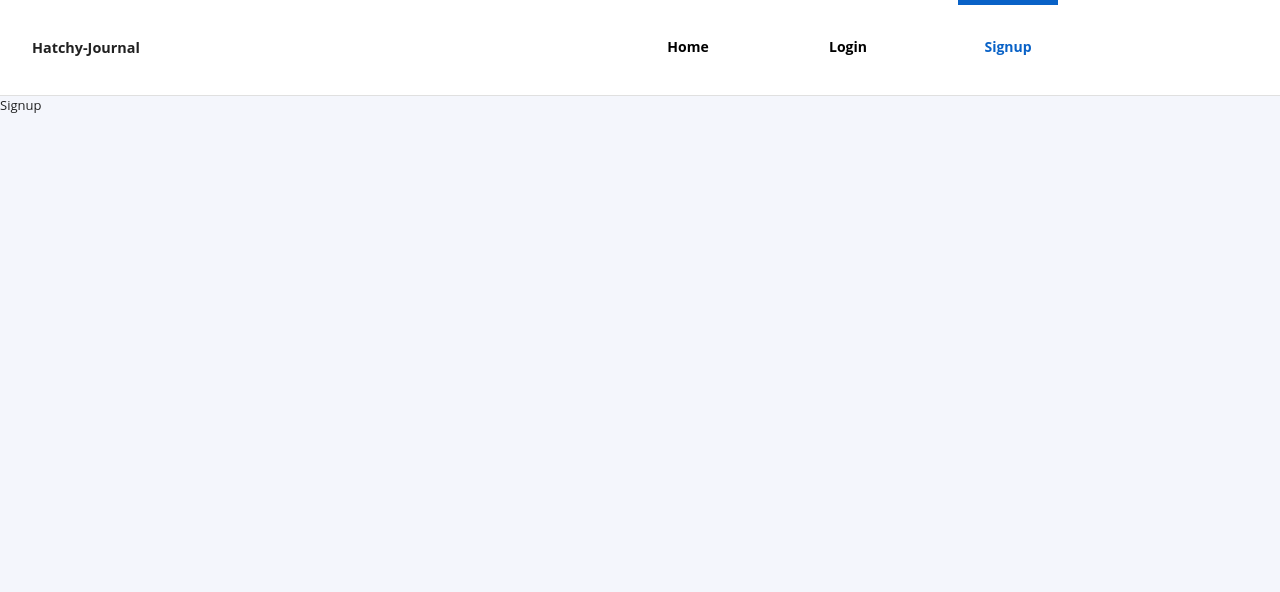
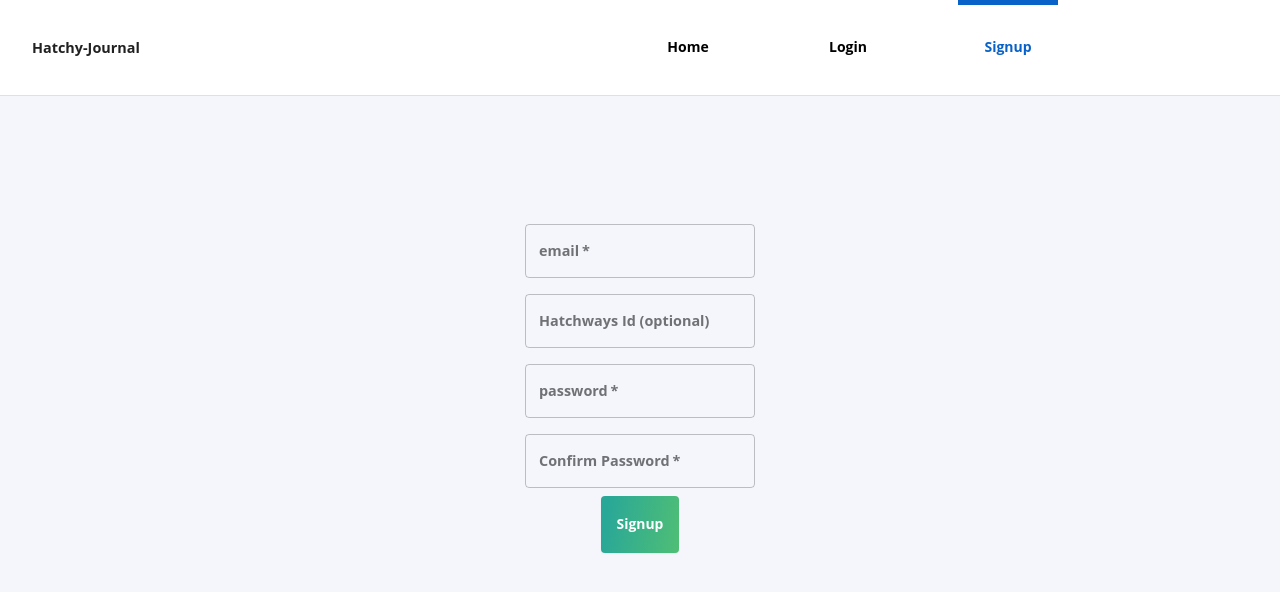
Before and after one commit to hatchways/journal-extension, a React (Create React App) app in the folder client/: page /signup in a window 1280 px wide. Shown: the top 592 px of the page. Built offline with nearby package versions, Linux system fonts and the light colour scheme.

Commit message:
Add basic Auth UI

```diff
--- a/client/src/pages/Login.tsx
+++ b/client/src/pages/Login.tsx
@@ -1,5 +1,93 @@
+import React, { useState } from "react";
+import { useNavigate } from "react-router-dom";
+import { Box, TextField, Grid, Button, Typography } from "@material-ui/core";
+import { useAuth } from "../hooks/useAuth";
+
 const Login = () => {
-  return <div>Login</div>;
+  const { login } = useAuth();
+  const navigate = useNavigate();
+
+  const [state, setState] = useState({
+    email: "",
+    password: "",
+    error: "",
+  });
+  const handleLogin = async () => {
+    try {
+      await login(state.email, state.password);
+      navigate("/");
+    } catch (error) {
+      setState((prev) => ({
+        ...prev,
+        error: "There was an error. Please try again",
+      }));
+    }
+  };
+
+  const shouldDisableSubmit = () => {
+    return !(state.email && state.password);
+  };
+
+  const handleChange = (
+    e: React.ChangeEvent<HTMLInputElement | HTMLTextAreaElement>,
+  ) => {
+    const { name, value } = e.target;
+    console.log(name);
+    console.log(value);
+    setState((prev) => ({ ...prev, [name]: value }));
+  };
+
+  return (
+    <Box padding={16}>
+      <Grid
+        container
+        direction="column"
+        alignItems="center"
+        justifyContent="center"
+        spacing={2}
+      >
+        <Grid item>
+          <TextField
+            fullWidth
+            label="email"
+            variant="outlined"
+            name="email"
+            value={state.email || ""}
+            type="text"
+            onChange={handleChange}
+            required
+          />
+        </Grid>
+        <Grid item>
+          <TextField
+            fullWidth
+            label="password"
+            required
+            variant="outlined"
+            name="password"
+            value={state.password || ""}
+            type="text"
+            onChange={handleChange}
+          />
+        </Grid>
+        {state.error && (
+          <Typography variant="subtitle1" color="error">
+            {state.error}
+          </Typography>
+        )}
+        <Button
+          type="submit"
+          onClick={handleLogin}
+          variant="contained"
+          color="primary"
+          size="large"
+          disabled={shouldDisableSubmit()}
+        >
+          Signup
+        </Button>
+      </Grid>
+    </Box>
+  );
 };
 
 export default Login;
--- a/client/src/pages/Signup.tsx
+++ b/client/src/pages/Signup.tsx
@@ -1,5 +1,120 @@
+import React, { useState } from "react";
+import { useNavigate } from "react-router-dom";
+import { Box, TextField, Grid, Button, Typography } from "@material-ui/core";
+import { useAuth } from "../hooks/useAuth";
+
 const Signup = () => {
-  return <div>Signup</div>;
+  const { signup } = useAuth();
+  const navigate = useNavigate();
+
+  const [state, setState] = useState({
+    email: "",
+    password: "",
+    confirmPassword: "",
+    hatchwaysId: "",
+    error: "",
+  });
+
+  const handleSignup = async () => {
+    try {
+      await signup(state.email, state.password, state.hatchwaysId);
+      navigate("/");
+    } catch (error) {
+      setState((prev) => ({
+        ...prev,
+        error: "There was an error. Please try again",
+      }));
+    }
+  };
+
+  const shouldDisableSubmit = () => {
+    return (
+      !(state.email && state.password && state.confirmPassword) &&
+      state.password !== state.confirmPassword
+    );
+  };
+
+  const handleChange = (
+    e: React.ChangeEvent<HTMLInputElement | HTMLTextAreaElement>,
+  ) => {
+    const { name, value } = e.target;
+    setState((prev) => ({ ...prev, [name]: value }));
+  };
+
+  return (
+    <Box padding={16}>
+      <Grid
+        container
+        direction="column"
+        alignItems="center"
+        justifyContent="center"
+        spacing={2}
+      >
+        <Grid item>
+          <TextField
+            fullWidth
+            label="email"
+            variant="outlined"
+            name="email"
+            value={state.email || ""}
+            type="text"
+            onChange={handleChange}
+            required
+          />
+        </Grid>
+        <Grid item>
+          <TextField
+            fullWidth
+            label="Hatchways Id (optional)"
+            variant="outlined"
+            name="hatchwaysId"
+            value={state.hatchwaysId || ""}
+            type="text"
+            onChange={handleChange}
+          />
+        </Grid>
+        <Grid item>
+          <TextField
+            fullWidth
+            label="password"
+            required
+            variant="outlined"
+            name="password"
+            value={state.password || ""}
+            type="text"
+            onChange={handleChange}
+          />
+        </Grid>
+        <Grid item>
+          <TextField
+            fullWidth
+            variant="outlined"
+            label="Confirm Password"
+            required
+            name="confirmPassword"
+            value={state.confirmPassword || ""}
+            type="text"
+            onChange={handleChange}
+          />
+        </Grid>
+        {state.error && (
+          <Typography variant="subtitle1" color="error">
+            {state.error}
+          </Typography>
+        )}
+        <Button
+          type="submit"
+          onClick={handleSignup}
+          variant="contained"
+          color="primary"
+          size="large"
+          disabled={shouldDisableSubmit()}
+        >
+          Signup
+        </Button>
+      </Grid>
+    </Box>
+  );
 };
 
 export default Signup;
```
